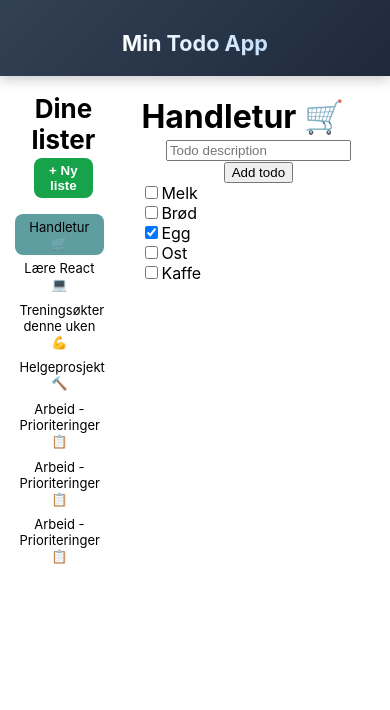
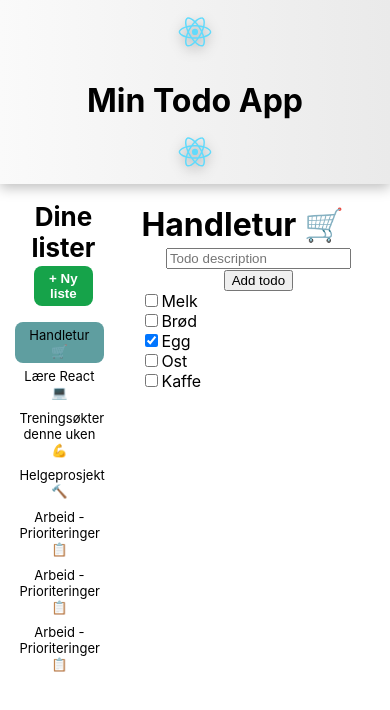
Before and after one commit to akselkirk/interessegruppe-react, a React (Create React App) app: page / in a window 390 px wide. Shown: the top 710 px of the page. Built offline with nearby package versions, Linux system fonts and the light colour scheme.

Commit message:
header styling

```diff
--- a/src/components/header/Header.module.css
+++ b/src/components/header/Header.module.css
@@ -1,14 +1,16 @@
 /* Header container */
 .header {
   display: flex;
-  justify-content: space-around;
+  justify-content: space-between; /* bedre for layout enn space-around */
   align-items: center;
-  padding: 0.5rem;
-  color: white;
+  padding: 0.75rem 1.5rem;
   width: 100%;
   box-sizing: border-box;
-  box-shadow: 0 4px 12px rgba(0, 0, 0, 0.3);
-  overflow: hidden;
+  background: linear-gradient(to right, #fafafa, #eaeaea);
+  box-shadow: 0 4px 12px rgba(0, 0, 0, 0.25);
+  position: sticky;
+  top: 0;
+  z-index: 10;
 }
 
 /* Logo styling */
@@ -18,11 +20,26 @@
   filter: drop-shadow(0 4px 6px rgba(0, 0, 0, 0.3));
   animation: rotate 10s linear infinite;
   transition: transform 0.3s ease, filter 0.3s ease;
-  position: relative;
-  z-index: 1;
+  cursor: pointer;
 }
 
-/* Rotasjons-animasjon */
+.logo:hover {
+  transform: scale(1.05) rotate(5deg);
+  filter: drop-shadow(0 6px 8px rgba(0, 0, 0, 0.4));
+}
+
+/* Paragraph styling */
+.header p {
+  font-size: 1rem;
+  margin: 0;
+  opacity: 0.9;
+  font-weight: 400;
+  text-shadow: 1px 1px 3px rgba(0, 0, 0, 0.4);
+  color: #222;
+  letter-spacing: 0.5px;
+}
+
+/* Optional: rotation keyframes for logo */
 @keyframes rotate {
   from {
     transform: rotate(0deg);
@@ -32,143 +49,16 @@
   }
 }
 
-/* Paragraph styling */
-.header p {
-  font-size: 1rem;
-  margin: 0.25rem 0 0 0;
-  opacity: 0.9;
-  font-weight: 300;
-  text-shadow: 1px 1px 4px rgba(0, 0, 0, 0.5);
-  color: #cbd5e1;
-}
-
-/* Tablet og mindre (under 768px) */
-@media (max-width: 768px) {
+/* Responsive tweak for smaller screens */
+@media (max-width: 600px) {
   .header {
-    padding: 1.25rem;
-  }
-
-  /* Skjul venstre logo */
-  .logo:first-of-type {
-    display: none;
-  }
-
-  .header > div {
-    text-align: left;
-    flex: 1;
-    margin-right: 1rem;
-  }
-
-  .header h1 {
-    font-size: 1.5rem;
-    background: white;
-    -webkit-background-clip: text;
-    -webkit-text-fill-color: transparent;
-    background-clip: text;
-  }
-
-  .header p {
-    font-size: 0.9rem;
+    flex-direction: column;
+    text-align: center;
+    gap: 0.5rem;
   }
 
   .logo {
     height: 2.5rem;
-    animation-duration: 15s;
+    animation: none; /* Slår av rotasjon på mobil for ytelse */
   }
 }
-
-/* Mobil (under 480px) */
-@media (max-width: 480px) {
-  .header {
-    padding: 1rem;
-    justify-content: center;
-    background: linear-gradient(135deg, #1a1a2e 0%, #0f172a 100%);
-  }
-
-  /* Vis bare tekst, ingen logoer */
-  .logo {
-    display: none;
-  }
-
-  .header > div {
-    text-align: center;
-    margin: 0;
-  }
-
-  .header h1 {
-    font-size: 1.35rem;
-    background: white;
-    -webkit-background-clip: text;
-    -webkit-text-fill-color: transparent;
-    background-clip: text;
-  }
-
-  .header p {
-    font-size: 0.85rem;
-    margin-top: 0.15rem;
-    color: #94a3b8;
-  }
-
-  /* Forenklet bakgrunn på mobil */
-  .header::before {
-    display: none;
-  }
-}
-
-/* Stor skjerm (over 1200px) */
-@media (min-width: 1200px) {
-  .header {
-    padding: 2rem 3rem;
-  }
-
-  .logo {
-    height: 3.5rem;
-  }
-
-  .header h1 {
-    font-size: 2.5rem;
-  }
-
-  .header p {
-    font-size: 1.15rem;
-    margin-top: 0.5rem;
-  }
-}
-
-/* Alternativ lys tema */
-@media (prefers-color-scheme: light) {
-  .header {
-    background: linear-gradient(135deg, #334155 0%, #1e293b 100%);
-    box-shadow: 0 4px 12px rgba(0, 0, 0, 0.2);
-  }
-
-  .header h1 {
-    background: linear-gradient(45deg, #ffffff 30%, #93c5fd 100%);
-    -webkit-background-clip: text;
-    -webkit-text-fill-color: transparent;
-    background-clip: text;
-  }
-
-  .header p {
-    color: #e2e8f0;
-  }
-
-  .logo {
-    filter: drop-shadow(0 4px 6px rgba(0, 0, 0, 0.2)) brightness(1.1);
-  }
-
-  .logo:hover {
-    filter: drop-shadow(0 6px 12px rgba(96, 165, 250, 0.5)) brightness(1.2);
-  }
-}
-
-/* Redusert animasjon */
-@media (prefers-reduced-motion: reduce) {
-  .logo {
-    animation: none;
-  }
-
-  .logo:hover {
-    transform: scale(1.2);
-  }
-}
```
